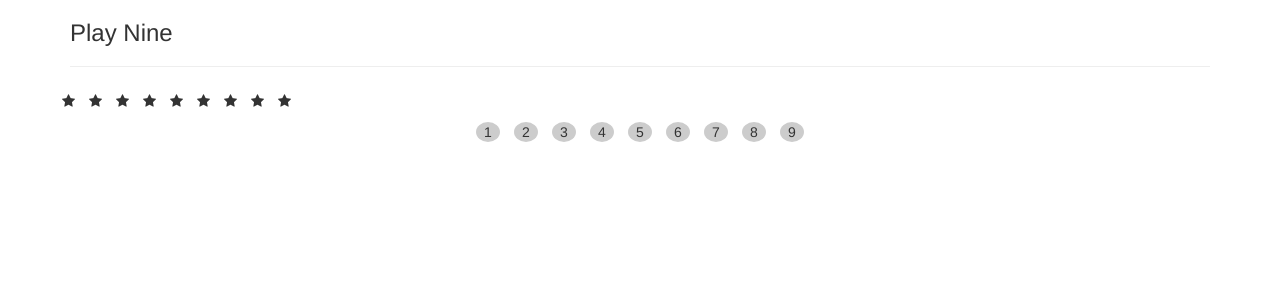
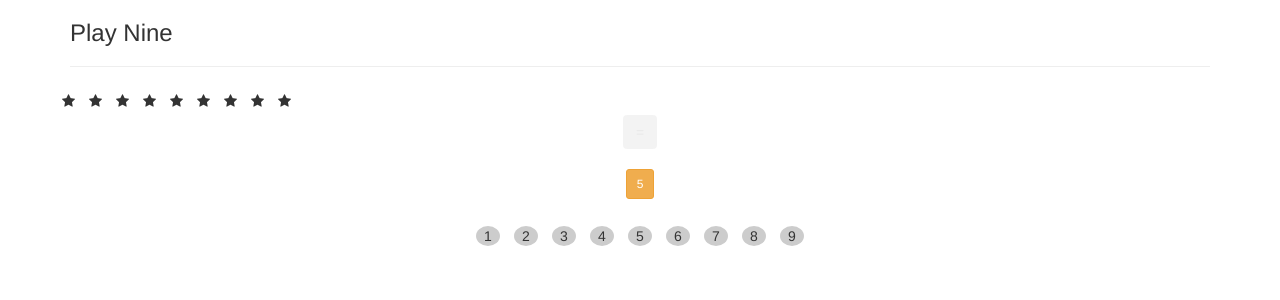
Before and after one commit to SEUNAGBEYE/Math-Skill-Game, a React app: page / in a window 1280 px wide. Shown: the top 300 px of the page. Built offline with nearby package versions, Linux system fonts and the light colour scheme.

Commit message:
feat(game): button component
add the button component
checks if answers are correct
accepts answers
redraws the game

[Finishes #160831455]

```diff
--- /dev/null
+++ b/src/components/Button.jsx
@@ -0,0 +1,72 @@
+import React from 'react';
+import PropTypes from 'prop-types';
+
+
+/**
+ * Render buttons
+ *
+ * Check if answers are correct
+ * Accepts answers
+ * Redraws the game
+ *
+ * @param {props} {
+ *   answerIsCorrect, selectedNumbers, checkAnswer, redraw, redraws, acceptAnswer,
+ * }
+ * @returns Jsx
+ */
+const Button = ({
+  answerIsCorrect, selectedNumbers, checkAnswer, redraw, redraws, acceptAnswer,
+}) => {
+  let button;
+  switch (answerIsCorrect) {
+    case true:
+      button = <button className="btn btn-success" onClick={acceptAnswer}><i className="fa fa-check" /></button>;
+      break;
+    case false:
+      button = <button className="btn btn-danger"><i className="fa fa-times" /></button>;
+      break;
+    default:
+      button = (
+        <button
+          className="btn"
+          disabled={selectedNumbers.length === 0}
+          onClick={checkAnswer}
+        >
+      		=
+        </button>
+      );
+      break;
+  }
+
+  return (
+    <div className="col-2 text-center">
+      {button}
+      <br />
+      <br />
+      <button
+        className="btn btn-warning btn-sm"
+        onClick={redraw}
+        disabled={!redraws}
+      >
+        <i className="fa fa-sync" />
+        {redraws}
+      </button>
+    </div>
+  );
+};
+
+const propTypes = {
+  redraw: PropTypes.func.isRequired,
+  checkAnswer: PropTypes.func.isRequired,
+  acceptAnswer: PropTypes.func.isRequired,
+  redraws: PropTypes.number.isRequired,
+  answerIsCorrect: PropTypes.bool,
+  selectedNumbers: PropTypes.PropTypes.arrayOf(PropTypes.number).isRequired,
+};
+
+Button.propTypes = propTypes;
+Button.defaultProps = {
+  answerIsCorrect: null,
+};
+
+export default Button;
--- a/src/components/Game.jsx
+++ b/src/components/Game.jsx
@@ -2,6 +2,7 @@
 import Stars from './Stars';
 import Numbers from './Numbers';
 import Answer from './Answer';
+import Button from './Button';
 
 
 /**
@@ -53,7 +54,7 @@
    * @param {number} clickedNumber
    */
   selectNumber = (clickedNumber) => {
-		if (!this.state.selectedNumbers.includes(clickedNumber) ){
+      if (!this.state.selectedNumbers.includes(clickedNumber)){
         this.setState(prevState => ({
           answerIsCorrect: null,
           selectedNumbers: prevState.selectedNumbers.concat(clickedNumber)
@@ -75,6 +76,48 @@
   }
 
   /**
+   * Checks if the answers provided are corrent
+   *
+   * @memberof Game
+   */
+  checkAnswer = () => {
+    this.setState(prevState => ({
+      answerIsCorrect: prevState.randomNumberOfStars === prevState.selectedNumbers.reduce((acc, num) => acc + num, 0)
+    }))
+  }
+
+  /**
+   * Accepts correct answers
+   *
+   * @memberof Game
+   */
+  acceptAnswer = () => {
+    this.setState(prevState => ({
+      usedNumbers: prevState.usedNumbers.concat(prevState.selectedNumbers),
+      selectedNumbers: [],
+      answerIsCorrect: null,
+      randomNumberOfStars: Game.randomNumber(),
+    }), this.updateDoneStatus)
+  }
+
+	/**
+   * Redraw the game
+   *
+   * @memberof Game
+   */
+  redraw = () => {
+  	if (this.state.redraws){
+	  this.setState(prevState => ({
+			answerIsCorrect: null,
+			selectedNumbers: [],
+			randomNumberOfStars: Game.randomNumber(),
+			redraws: prevState.redraws - 1
+		}), this.updateDoneStatus)
+	}
+  }
+
+
+  /**
    * Renders the component
    *
    * @returns JSX
@@ -84,7 +127,9 @@
     const {
       randomNumberOfStars,
       selectedNumbers,
-      usedNumbers
+      usedNumbers,
+      redraws,
+      answerIsCorrect
     } = this.state;
     return(
         <div className="container">
@@ -92,9 +137,17 @@
             <hr />
             <div className="row">
 		          <Stars randomNumberOfStars={randomNumberOfStars}/>
+              <Button selectedNumbers={selectedNumbers}
+                checkAnswer={this.checkAnswer}
+                answerIsCorrect={answerIsCorrect}
+                acceptAnswer={this.acceptAnswer}
+                redraw={this.redraw}
+                redraws={redraws}
+		          />
               <Answer selectedNumbers={selectedNumbers}
 		  	        unselectNumber={this.unselectNumber}
 		          />
+              <br />
               <Numbers selectedNumbers={selectedNumbers}
                 selectNumber={this.selectNumber}
                 usedNumbers={usedNumbers}
--- a/src/styles/main.css
+++ b/src/styles/main.css
@@ -24,3 +24,8 @@
   color: #99bb99;
   cursor: not-allowed;
 }
+
+button {
+	color: #ddd;
+  background-color: #eee;
+}
```
Lines whose indentation alone changed are shown as unchanged.
